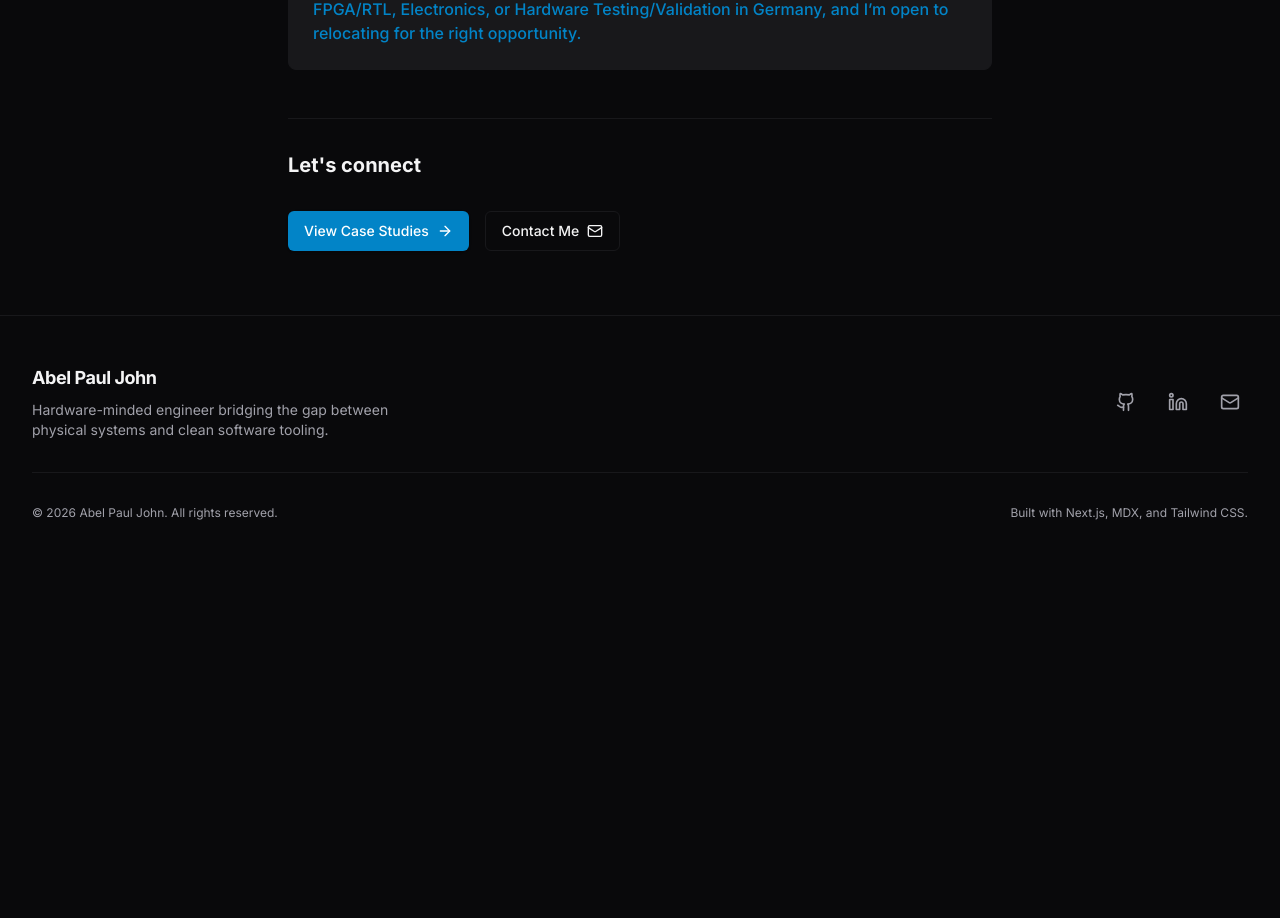
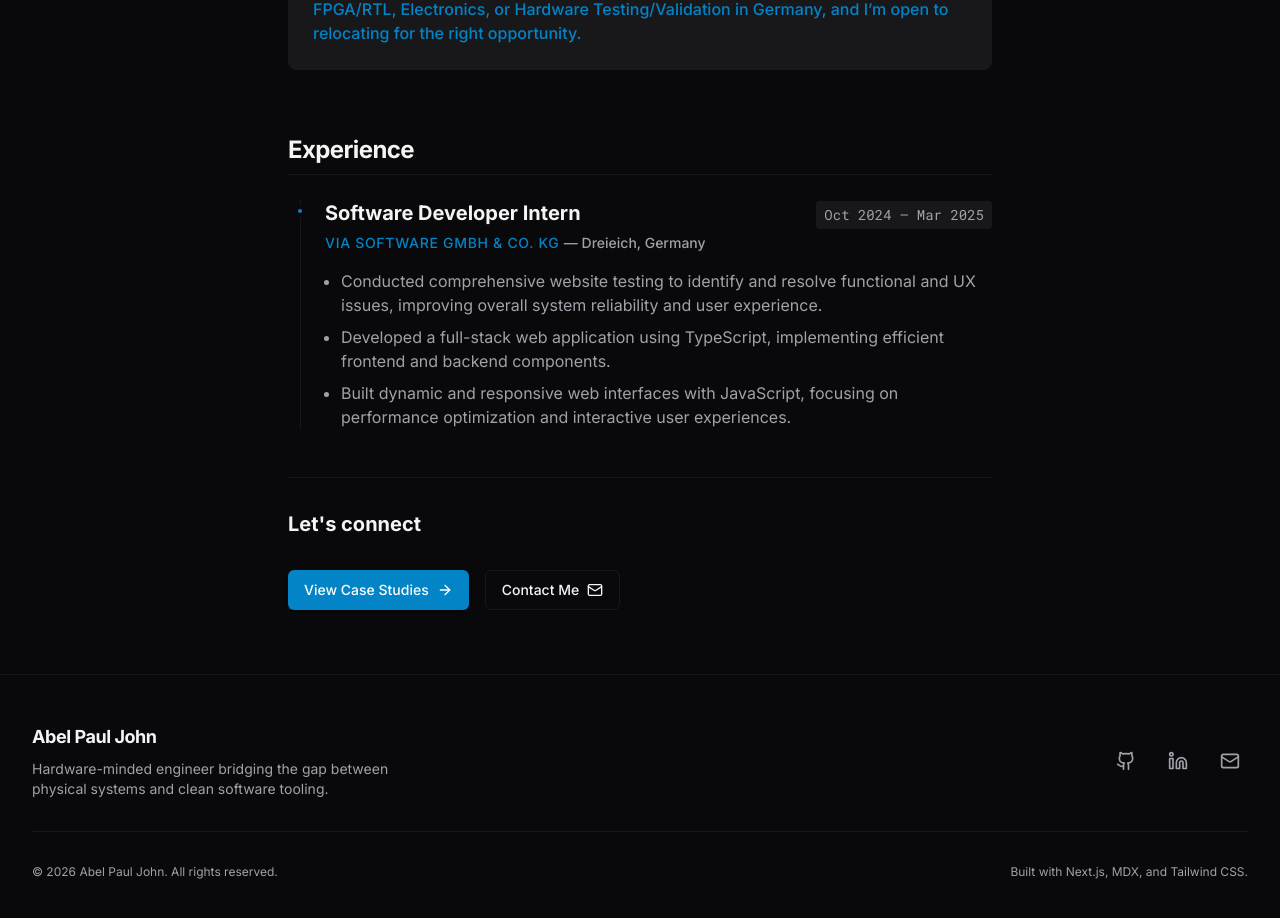
Before and after one commit to Abelpaulj/portfolio, a Next.js app: page /about in a window 1280 px wide. Shown: the part 813-1731 px from the top of the page. Before the commit the page ends 1382 px from the top, so only its background shows below. Built offline with nearby package versions, Linux system fonts and the light colour scheme.

Commit message:
feat: add software engineering internship experience to about page

```diff
--- a/src/app/about/page.tsx
+++ b/src/app/about/page.tsx
@@ -30,6 +30,26 @@ export default function AboutPage() {
                 </div>
             </div>
 
+            <div className="mt-16">
+                <h2 className="text-2xl font-bold mb-6 border-b border-[var(--color-bg-secondary)] pb-2 tracking-tight">Experience</h2>
+
+                <div className="relative border-l border-[var(--color-bg-secondary)] pl-6 ml-3 space-y-8">
+                    <div className="relative">
+                        <div className="absolute w-3 h-3 bg-[var(--color-accent)] rounded-full -left-[1.95rem] top-1.5 border-4 border-[var(--color-bg-primary)]"></div>
+                        <div className="flex flex-col sm:flex-row sm:items-baseline justify-between mb-1">
+                            <h3 className="text-xl font-bold text-[var(--color-text-primary)]">Software Developer Intern</h3>
+                            <span className="text-sm font-mono text-[var(--color-text-secondary)] mt-1 sm:mt-0 bg-[var(--color-bg-secondary)] px-2 py-1 rounded">Oct 2024 – Mar 2025</span>
+                        </div>
+                        <p className="text-[var(--color-accent)] font-medium mb-4 text-sm uppercase tracking-wider">VIA SOFTWARE GMBH & CO. KG <span className="text-[var(--color-text-secondary)] normal-case tracking-normal">— Dreieich, Germany</span></p>
+                        <ul className="list-disc list-outside ml-4 space-y-2 text-[var(--color-text-secondary)] text-base">
+                            <li>Conducted comprehensive website testing to identify and resolve functional and UX issues, improving overall system reliability and user experience.</li>
+                            <li>Developed a full-stack web application using TypeScript, implementing efficient frontend and backend components.</li>
+                            <li>Built dynamic and responsive web interfaces with JavaScript, focusing on performance optimization and interactive user experiences.</li>
+                        </ul>
+                    </div>
+                </div>
+            </div>
+
             <div className="mt-12 pt-8 border-t border-[var(--color-bg-secondary)]">
                 <h2 className="text-xl font-bold mb-4">Let's connect</h2>
                 <HomeHeroCTAs />
```
